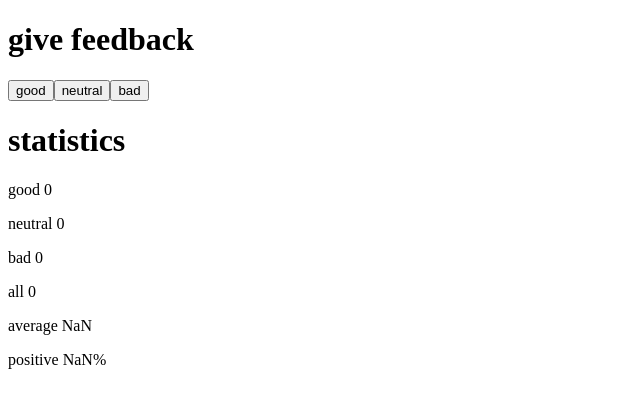
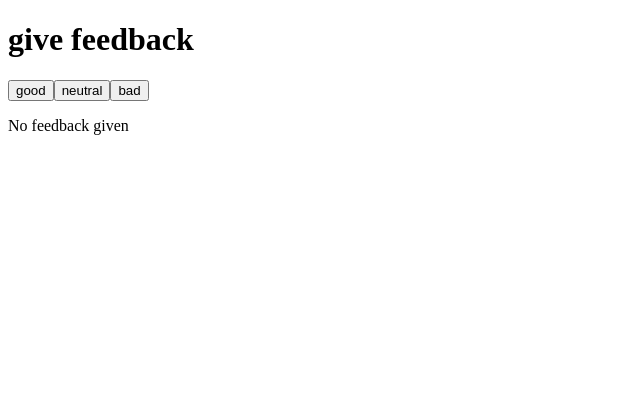
Before and after one commit to ZamanS94/May2024HelsinkiUniFullStack_part1_part2, a React (Vite) app in the folder part1/unicafe/: page / in a window 1280 px wide. Shown: the top 408 px of the page, without its empty margins (0-640 px from the left). Built offline with nearby package versions, Linux system fonts and the light colour scheme.

Commit message:
1.9: unicafe step 4

```diff
--- a/part1/unicafe/src/App.jsx
+++ b/part1/unicafe/src/App.jsx
@@ -1,6 +1,9 @@
 import { useState } from 'react'
 
 const Statistics = ({good,neutral,bad,total}) => {
+    if (total === 0) {
+      return <p>No feedback given</p>
+    }
   return (
     <div>
       <h1>statistics</h1>
```
